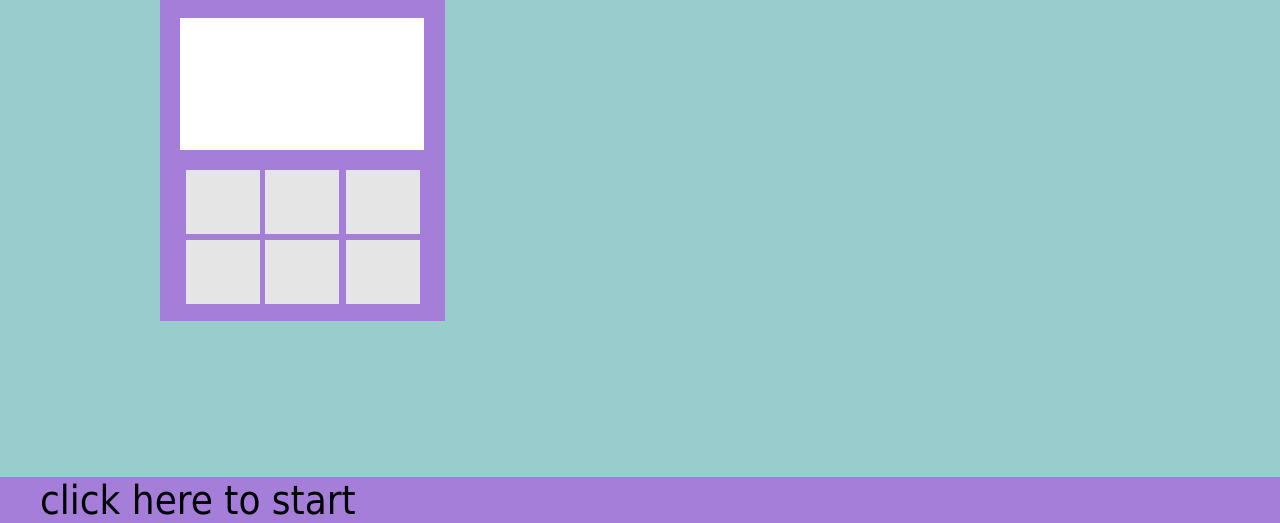
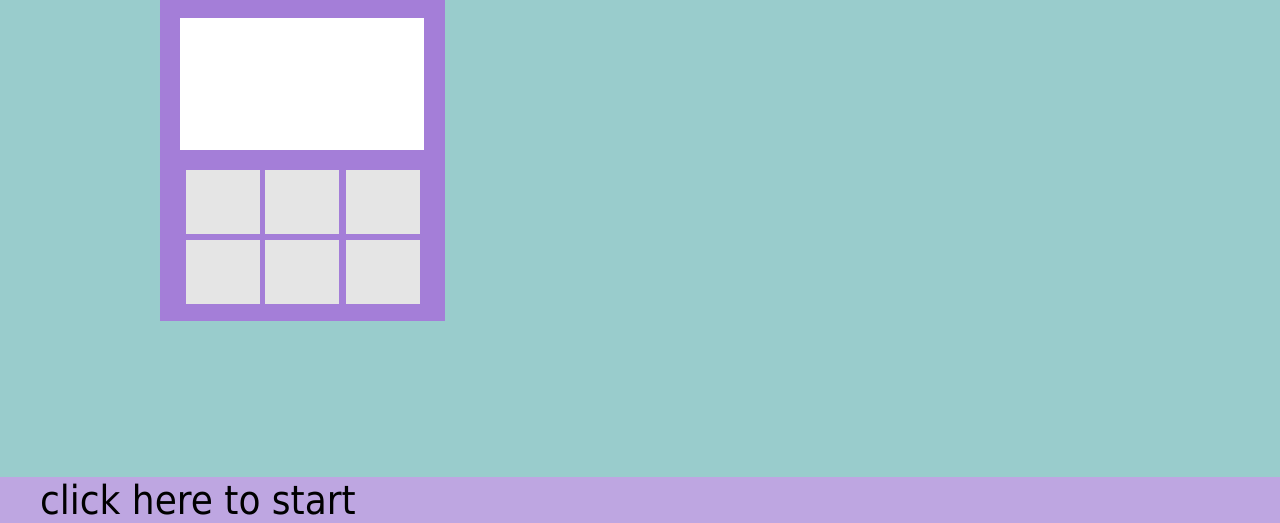
Before and after one commit to duniyagwan/web-app, a PHP site: page / in a window 1280 px wide. Shown: the part 718-1241 px from the top of the page. Run offline with PHP 8.4, Linux system fonts and the light colour scheme.

Commit message:
added some css

```diff
--- a/cover/css/general.css
+++ b/cover/css/general.css
@@ -37,7 +37,7 @@ h1 {
 body li {
 	list-style:none;
 	font-size:40px;
-	background-color:#a47ed8;
+	background-color:#bea6e1;
 	font-family:Tahoma, Geneva, sans-serif;
 	margin-top:1em;
 }
```
